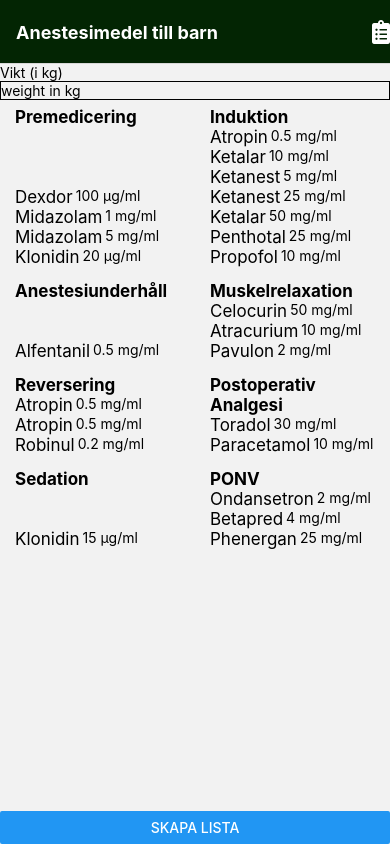
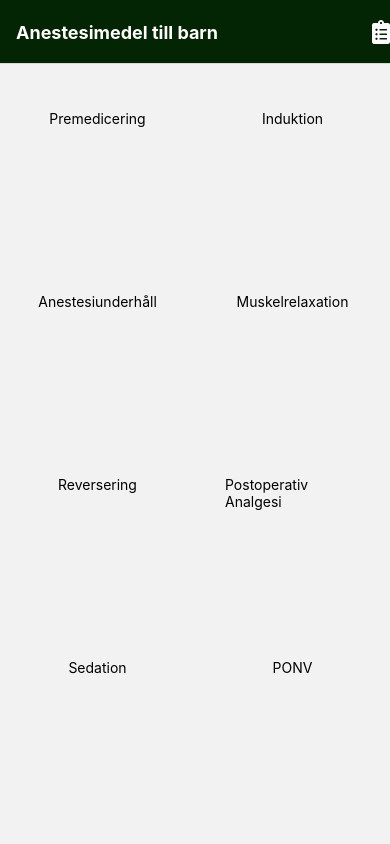
Before and after one commit to lelkespeter/medicine, a React Native app in the folder anesthesia-drugs/: screen / in a window 390 px wide. Built offline with nearby package versions, Linux system fonts and the light colour scheme.

Commit message:
list of categories added

```diff
--- a/anesthesia-drugs/components/output/KategoriGridTile.js
+++ b/anesthesia-drugs/components/output/KategoriGridTile.js
@@ -4,7 +4,7 @@
 const KategoriGridTile = ({catName}) => {
   return (
     <View style={styles.gridOuter}>
-      <View style={styles.gridInner}>
+      <View style={styles.innerContainer}>
         <Text>{catName}</Text>
       </View>
     </View>
@@ -16,19 +16,21 @@
 const styles = StyleSheet.create({
   gridOuter: {
     flex: 1,
-    margin: 16,
+    // margin: 16,
+    marginTop: 33,
+    marginHorizontal: 17,
     height: 150,
     borderRadius: 7,
     elevation: 4,
-    backgroundColor: "green",
-    shadowColor: "green",
-    shadowOpacity: 0.25,
-    shadowOffset: {width: 0, height: 2},
-    shadowRadius: 8,
+    // backgroundColor: "green",
+    // shadowColor: "green",
+    // shadowOpacity: 0.25,
+    // shadowOffset: {width: 0, height: 2},
+    // shadowRadius: 8,
   },
-  gridInner: {
-    flex: 1,
-    padding: 17,
+  innerContainer: {
+    flex: 1, //takes all the space you can get, but only inside the parent container.
+    padding: 13,
     alignItems: "center",
   },
 });
--- a/anesthesia-drugs/constants/mediciner.js
+++ b/anesthesia-drugs/constants/mediciner.js
@@ -1,3 +1,4 @@
+import "react-native-get-random-values";
 import {nanoid} from "nanoid";
 
 export const DRUGS = [
--- a/anesthesia-drugs/package.json
+++ b/anesthesia-drugs/package.json
@@ -11,11 +11,13 @@
   "dependencies": {
     "@react-navigation/native": "^6.1.6",
     "@react-navigation/native-stack": "^6.9.12",
+    "crypto-browserify": "^3.12.0",
     "expo": "~48.0.10",
     "expo-status-bar": "~1.4.4",
     "nanoid": "^4.0.2",
     "react": "18.2.0",
     "react-native": "0.71.6",
+    "react-native-get-random-values": "^1.8.0",
     "react-native-safe-area-context": "4.5.0",
     "react-native-screens": "~3.20.0"
   },
--- a/anesthesia-drugs/screens/KategoriScreen.js
+++ b/anesthesia-drugs/screens/KategoriScreen.js
@@ -11,95 +11,21 @@
 import {GlobalStyles} from "../constants/appColors";
 import {LMCategory} from "../constants/kategorier";
 import {DRUGS} from "../constants/mediciner";
-import WeightInput from "../components/input/WeightInput";
+import KategoriGridTile from "../components/output/KategoriGridTile";
 
 function renderCategoryItem(itemData) {
   return <KategoriGridTile catName={itemData.item.catName} />;
 }
 
-const KategoriScreen = ({navigation}) => {
-  const [selectedDrugs, setSelectedDrugs] = useState([]);
-  const [checked, setChecked] = useState(false);
-
-  const handleDrugSelection = (lm) => {
-    console.log("lm", lm);
-    const selectedDrug = {
-      drugId: lm.drugId,
-      catId: lm.catId,
-      drugName: lm.drugName,
-      styrka: lm.styrka,
-      recept: lm.recept,
-      dosimG: lm.dosimG,
-      dosIµG: lm.dosIµG,
-      dosIµG_2: lm.dosIµG_2,
-      dosIµG_3: lm.dosIµG_3,
-      obs: lm.obs,
-    };
-    setSelectedDrugs((prevSelectedDrugs) => [
-      ...prevSelectedDrugs,
-      selectedDrug,
-    ]);
-    setChecked(true);
-  };
-
-  const naavigationToList = () => {
-    navigation.navigate("Lista", {selectedDrugs});
-  };
-
-  const matchedList = LMCategory.map((kategori) => {
-    const matchedDrugs = DRUGS.filter((lm) =>
-      lm.catId.includes(kategori.catId)
-    );
-    return {
-      catId: kategori.catId,
-      catName: kategori.catName,
-      styrka: matchedDrugs.styrka,
-      drugs: matchedDrugs,
-    };
-  });
-
+const KategoriScreen = () => {
   return (
     <>
-      <WeightInput />
-      <View style={{flex: 1}}>
-        <FlatList
-          data={matchedList}
-          keyExtractor={(item, index) => item.catId + index}
-          numColumns={2}
-          renderItem={({item}) => (
-            <View style={{flex: 1, marginVertical: 7, marginHorizontal: 15}}>
-              <View style={{flex: 1}}>
-                <Text style={{fontWeight: "bold", fontSize: 17}}>
-                  {item.catName}
-                </Text>
-              </View>
-              {item.drugs.map((lm) => (
-                <Pressable
-                  style={{
-                    flexDirection: "row",
-                  }}
-                  onPress={() => handleDrugSelection(lm)}
-                  key={lm.drugId}
-                >
-                  <View style={{marginRight: 3}}>
-                    <Text
-                      style={
-                        checked ? [styles.namn, {color: "green"}] : styles.namn
-                      }
-                    >
-                      {lm.drugName}
-                    </Text>
-                  </View>
-                  <View style={{flex: 1}}>
-                    <Text>{lm.styrka}</Text>
-                  </View>
-                </Pressable>
-              ))}
-            </View>
-          )}
-        />
-        <Button title="Skapa Lista" onPress={naavigationToList} />
-      </View>
+      <FlatList
+        data={LMCategory}
+        keyExtractor={(item) => item.catId}
+        renderItem={renderCategoryItem}
+        numColumns={2}
+      />
     </>
   );
 };
```
Also changed, not shown: 1 other file (tests, documents, lock files or other folders).
